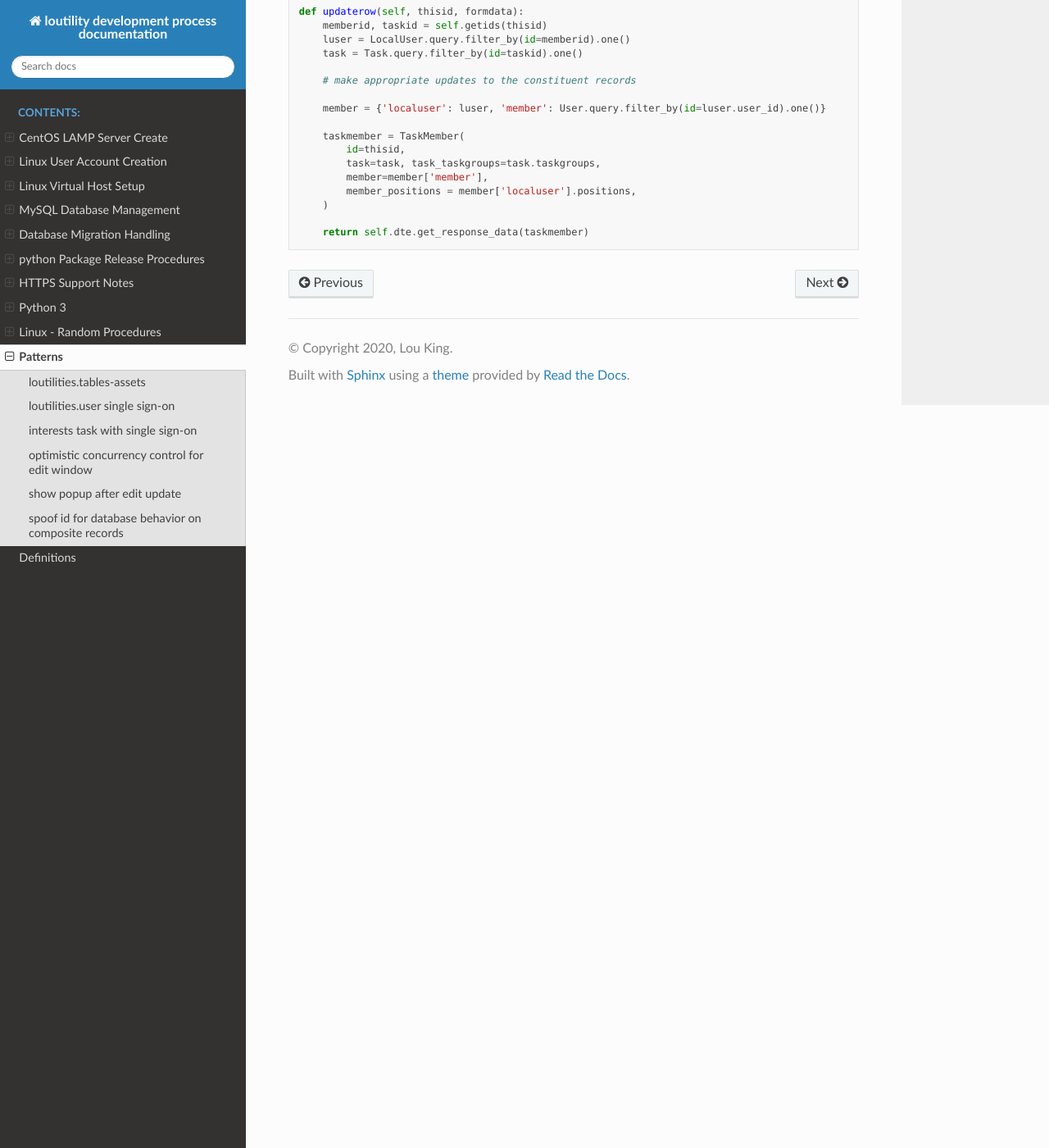
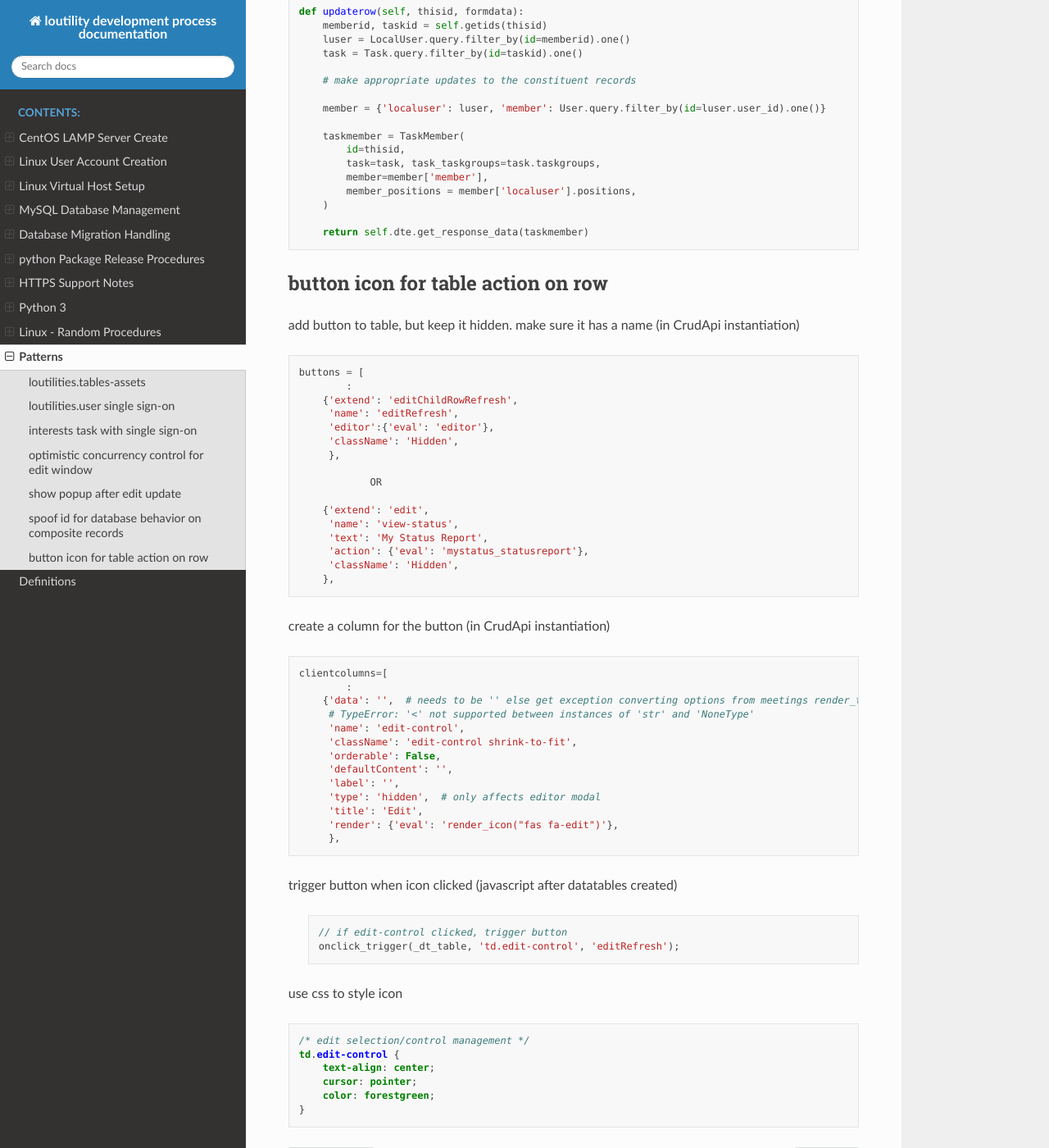
Before and after one commit to shanholtzerk/fork_loudevprocess, a Sphinx documentation site: the page built from docs/source/patterns.rst, in a window 1280 px wide and 1400 px high, scrolled down 6871 px. Shown: the whole window at 82% size. Built offline with Sphinx 7.4.7 and the Read the Docs theme 2.0.0, drawn with Linux system fonts in a browser that asks for light colours; some of the changed text lies outside the part shown.

Commit message:
new pattern: button icon for table action on row

```diff
--- a/docs/source/patterns.rst
+++ b/docs/source/patterns.rst
@@ -9,7 +9,7 @@ Within ``assets``
 
 *   include these js files
 
-    .. code-block:: python
+    .. code-block:: python3
 
         'datatables.js',  # from loutilities
         'datatables.dataRender.ellipsis.js',  # from loutilities
@@ -17,7 +17,7 @@ Within ``assets``
 
 *   include these css files
 
-    .. code-block:: python
+    .. code-block:: python3
 
         'datatables.css',  # from loutilities
         'editor.css',  # from loutilities
@@ -27,7 +27,7 @@ Within ``assets``
 To use the ``tables-assets`` files, add this snippet to project ``__init__.py`` within ``create_app``, after ``app``
 is created.
 
-.. code-block:: python
+.. code-block:: python3
 
     from flask import send_from_directory
     from jinja2 import ChoiceLoader, PackageLoader
@@ -66,7 +66,7 @@ loutilities.user single sign-on
 
 application ``model.py`` (this or similar)
 
-.. code-block:: python
+.. code-block:: python3
 
     from loutilities.user.model import db, ManageLocalTables
 
@@ -94,7 +94,7 @@ application ``model.py`` (this or similar)
 
 application ``views.userrole.userrole.py``
 
-.. code-block:: python
+.. code-block:: python3
 
     from loutilities.user.views.userrole import UserView, InterestView
     from ...model import update_local_tables
@@ -114,13 +114,13 @@ application ``views.userrole.userrole.py``
 
 application ``views.userrole.__init__.py``
 
-.. code-block:: python
+.. code-block:: python3
 
     from . import userrole
 
 Within application ``__init__.py``
 
-.. code-block:: python
+.. code-block:: python3
 
     # activate views
     from .views import userrole as userroleviews
@@ -130,7 +130,7 @@ Within application ``__init__.py``
 interests task with single sign-on
 ---------------------------------------
 
-.. code-block:: python
+.. code-block:: python3
 
     # interest_id must be included
     tasktype_dbattrs = 'id,interest_id,tasktype,description'.split(',')
@@ -182,7 +182,7 @@ For information on optimistic concurrency control see
 
 ``model.py`` must have the following for each table which uses concurrency control
 
-.. code-block:: python
+.. code-block:: python3
 
     version_id = Column(Integer, nullable=False, default=1)
     __mapper_args__ = {
@@ -191,7 +191,7 @@ For information on optimistic concurrency control see
 
 ``loutilities.tables.DbCrudApi`` instantiation must have ``version_id_col``, e.g.,
 
-.. code-block:: python
+.. code-block:: python3
 
     'version_id_col' : 'version_id',
 
@@ -246,7 +246,7 @@ In the put function, create any self.responsekeys which are required by the post
 self.responsekeysp['reminded'] and self.responsekeysp['newinvites'] are added, for multiple ids which may be
 selected.
 
-.. code-block:: python
+.. code-block:: python3
 
     @_editormethod(checkaction='edit', formrequest=True)
     def put(self, thisid):
@@ -293,7 +293,7 @@ selected.
 
 When instantiating the instance subclassed from CrudApi, link the button to the javascript function from above
 
-.. code-block:: python
+.. code-block:: python3
 
     buttons=[
         {
@@ -310,7 +310,7 @@ spoof id for database behavior on composite records
 
 Create a spoofing object
 
-.. code-block:: python
+.. code-block:: python3
 
     class TaskMember():
         '''
@@ -326,7 +326,7 @@ Define new methods to set/get ids in correct format. self.setid() creates compos
 multiple database records. self.getids() splits out composite id into constituent
 record ids.
 
-.. code-block:: python
+.. code-block:: python3
 
     def setid(self, userid, taskid):
         """
@@ -347,12 +347,12 @@ record ids.
 
 Override open to use spoofing object to create self.rows.
 
-.. code-block:: python
+.. code-block:: python3
 
     def open(self):
         # retrieve member data from localusers
         members = []
-        for localuser in iter(localusers):
+        for localuser in LocalUser.query.filter_by(interest=locinterest).all():
             members.append({'localuser':localuser, 'member': User.query.filter_by(id=localuser.user_id).one()})
 
         tasksmembers = []
@@ -376,7 +376,7 @@ Override open to use spoofing object to create self.rows.
 
 Manually handle the row update by overriding updaterow.
 
-.. code-block:: python
+.. code-block:: python3
 
     def updaterow(self, thisid, formdata):
         memberid, taskid = self.getids(thisid)
@@ -395,3 +395,63 @@ Manually handle the row update by overriding updaterow.
         )
 
         return self.dte.get_response_data(taskmember)
+
+button icon for table action on row
+-----------------------------------------------------
+
+add button to table, but keep it hidden. make sure it has a name (in CrudApi instantiation)
+
+.. code-block:: python3
+
+    buttons = [
+            :
+        {'extend': 'editChildRowRefresh',
+         'name': 'editRefresh',
+         'editor':{'eval': 'editor'},
+         'className': 'Hidden',
+         },
+
+                OR
+
+        {'extend': 'edit',
+         'name': 'view-status',
+         'text': 'My Status Report',
+         'action': {'eval': 'mystatus_statusreport'},
+         'className': 'Hidden',
+        },
+
+create a column for the button (in CrudApi instantiation)
+
+.. code-block:: python3
+
+    clientcolumns=[
+            :
+        {'data': '',  # needs to be '' else get exception converting options from meetings render_template
+         # TypeError: '<' not supported between instances of 'str' and 'NoneType'
+         'name': 'edit-control',
+         'className': 'edit-control shrink-to-fit',
+         'orderable': False,
+         'defaultContent': '',
+         'label': '',
+         'type': 'hidden',  # only affects editor modal
+         'title': 'Edit',
+         'render': {'eval': 'render_icon("fas fa-edit")'},
+         },
+
+trigger button when icon clicked (javascript after datatables created)
+
+ .. code-block:: javascript
+
+    // if edit-control clicked, trigger button
+    onclick_trigger(_dt_table, 'td.edit-control', 'editRefresh');
+
+use css to style icon
+
+.. code-block:: css
+
+    /* edit selection/control management */
+    td.edit-control {
+        text-align: center;
+        cursor: pointer;
+        color: forestgreen;
+    }
--- a/docs/source/python-package-release-procedure.rst
+++ b/docs/source/python-package-release-procedure.rst
@@ -200,6 +200,9 @@ where
 .. note::
     scores targets are initially scoretility.com, sandbox.scoretility.com, beta.scoretility.com
 
+.. warning::
+    before releasing to production, test using ASSETS_DEBUG: False
+
 for official releases use fab
 
 .. note::
```
